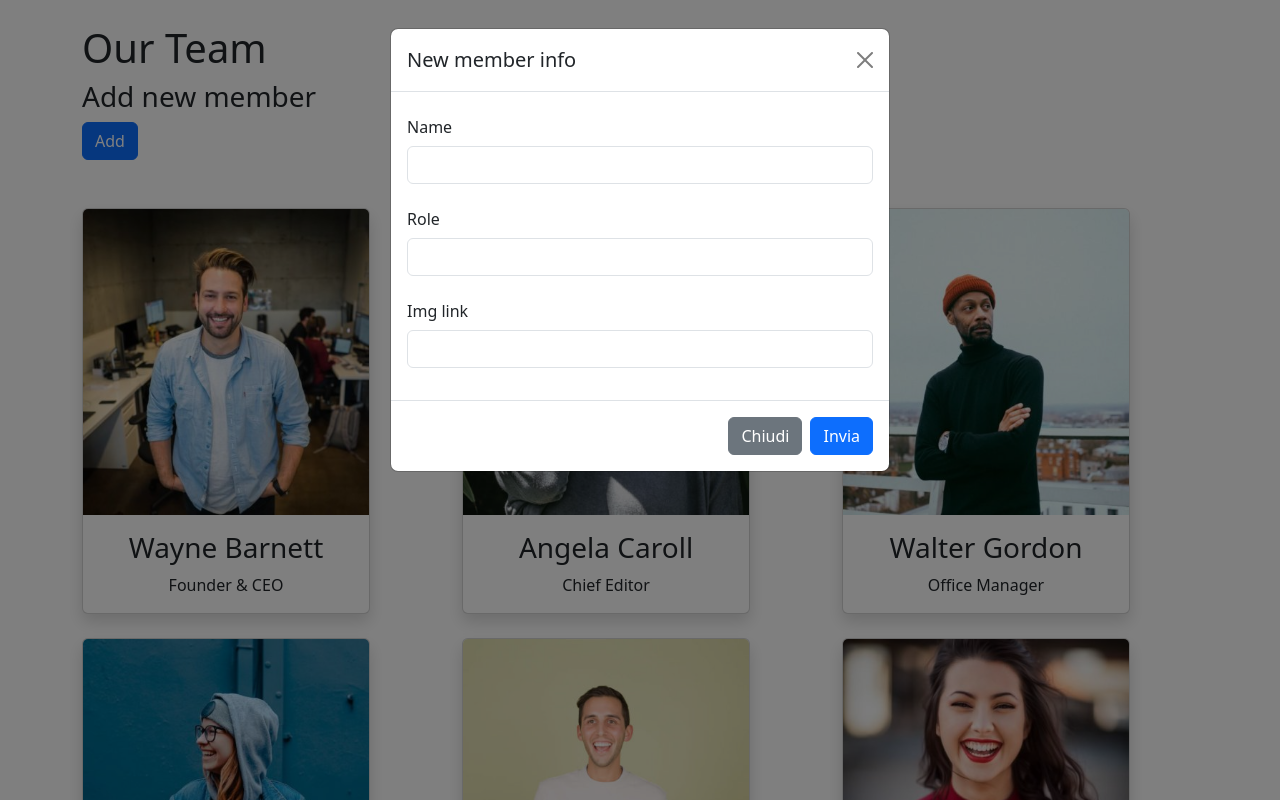
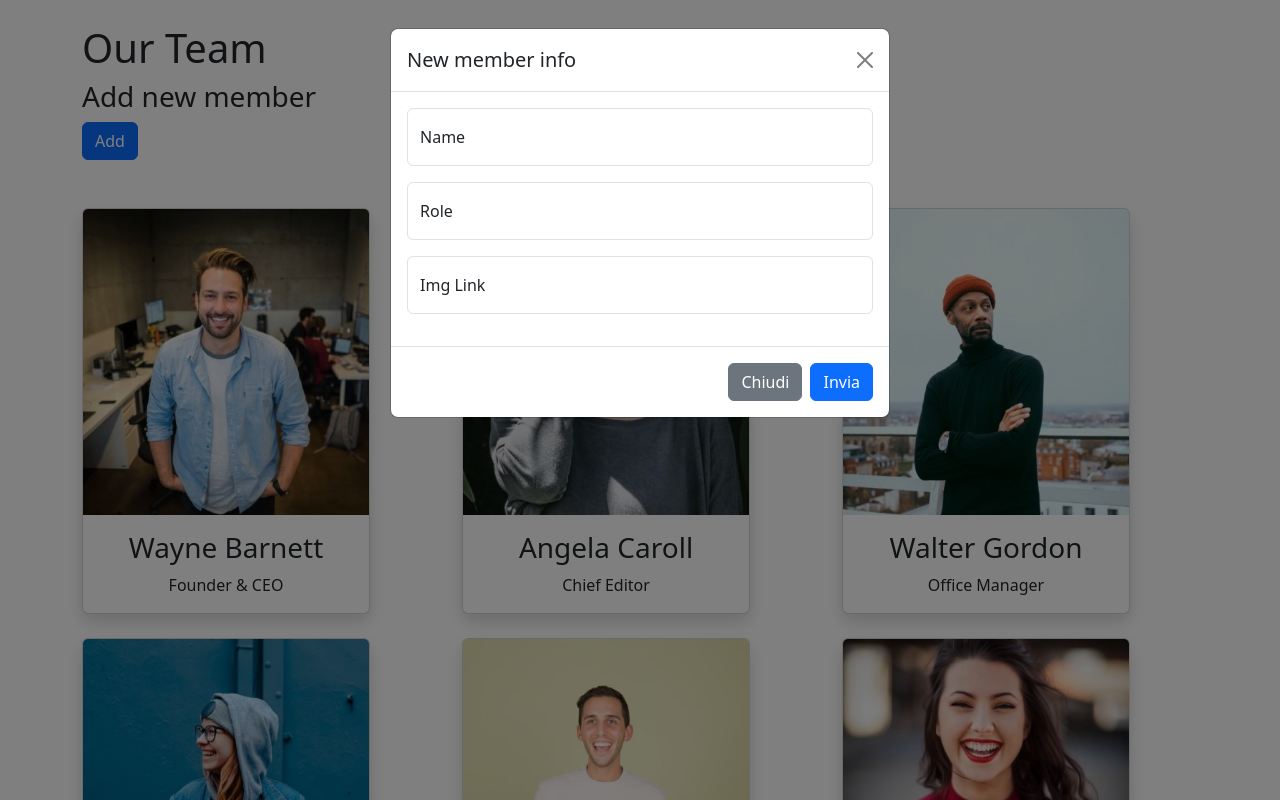
Before and after one commit to DaniloSalerno/js-our-team, a plain HTML site: page assets/bonus/index.html in a window 1280 px wide. Both pictures are taken after a click on the button "Add". Shown: the top 800 px of the page. Drawn offline with nearby package versions, Linux system fonts and the light colour scheme.

Commit message:
new design for input

```diff
--- a/assets/bonus/index.html
+++ b/assets/bonus/index.html
@@ -4,7 +4,11 @@
         <meta charset="UTF-8">
         <meta name="viewport" content="width=device-width, initial-scale=1.0">
         <title>Our Team</title>
-    <link href="https://cdn.jsdelivr.net/npm/bootstrap@5.3.1/dist/css/bootstrap.min.css" rel="stylesheet" integrity="sha384-4bw+/aepP/YC94hEpVNVgiZdgIC5+VKNBQNGCHeKRQN+PtmoHDEXuppvnDJzQIu9" crossorigin="anonymous">
+        <link
+            href="https://cdn.jsdelivr.net/npm/bootstrap@5.3.1/dist/css/bootstrap.min.css"
+            rel="stylesheet"
+            integrity="sha384-4bw+/aepP/YC94hEpVNVgiZdgIC5+VKNBQNGCHeKRQN+PtmoHDEXuppvnDJzQIu9"
+            crossorigin="anonymous">
     </head>
     <body>
 
@@ -18,34 +22,38 @@
                     Add new member
                 </h3>
 
-            <button type="button" class="btn btn-primary add" data-bs-toggle="modal" data-bs-target="#exampleModal" data-bs-whatever="@mdo">Add</button>
+                <button type="button" class="btn btn-primary add"
+                    data-bs-toggle="modal" data-bs-target="#exampleModal"
+                    data-bs-whatever="@mdo">Add</button>
 
-
-            <div class="modal fade" id="exampleModal" tabindex="-1" aria-labelledby="exampleModalLabel" aria-hidden="true">
+                <div class="modal fade" id="exampleModal" tabindex="-1"
+                    aria-labelledby="exampleModalLabel" aria-hidden="true">
                     <div class="modal-dialog">
                         <div class="modal-content">
                             <div class="modal-header">
-                            <h1 class="modal-title fs-5" id="exampleModalLabel">New member info</h1>
-                            <button type="button" class="btn-close" data-bs-dismiss="modal" aria-label="Close"></button>
+                                <h1 class="modal-title fs-5"
+                                    id="exampleModalLabel">New member info</h1>
+                                <button type="button" class="btn-close"
+                                    data-bs-dismiss="modal" aria-label="Close"></button>
                             </div>
 
                             <div class="modal-body">
 
                                 <form>
 
-                            <div class="mb-3">
-                                <label for="name" class="col-form-label">Name</label>
-                                <input type="text" class="form-control" id="name">
+                                    <div class="form-floating mb-3">
+                                        <input type="text" class="form-control" id="name" placeholder="Es. Mario Rossi" required>
+                                        <label for="name">Name</label>
                                     </div>
 
-                            <div class="mb-3">
-                                <label for="role" class="col-form-label">Role</label>
-                                <input type="text" class="form-control" id="role">
+                                    <div class="form-floating mb-3">
+                                        <input type="text" class="form-control" id="role" placeholder="Es. Developer" required>
+                                        <label for="role">Role</label>
                                     </div>
 
-                            <div class="mb-3">
-                                <label for="img" class="col-form-label">Img link</label>
-                                <input type="text" class="form-control" id="img">
+                                    <div class="form-floating mb-3">
+                                        <input type="text" class="form-control" id="img" placeholder="Es. Mario Rossi" required>
+                                        <label for="img">Img Link</label>
                                     </div>
 
                                 </form>
@@ -53,8 +61,12 @@
                             </div>
 
                             <div class="modal-footer">
-                        <button type="button" class="btn btn-secondary close" data-bs-dismiss="modal">Chiudi</button>
-                        <button class="btn btn-primary send" data-bs-dismiss="modal">Invia</button>
+                                <button type="button"
+                                    class="btn btn-secondary close"
+                                    data-bs-dismiss="modal">Chiudi</button>
+                                <button type="submit"
+                                    class="btn btn-primary send"
+                                    data-bs-dismiss="modal">Invia</button>
                             </div>
                         </div>
                     </div>
@@ -72,7 +84,10 @@
         </div>
         <!-- /.container -->
 
-    <script src="https://cdn.jsdelivr.net/npm/bootstrap@5.3.1/dist/js/bootstrap.bundle.min.js" integrity="sha384-HwwvtgBNo3bZJJLYd8oVXjrBZt8cqVSpeBNS5n7C8IVInixGAoxmnlMuBnhbgrkm" crossorigin="anonymous"></script>
+        <script
+            src="https://cdn.jsdelivr.net/npm/bootstrap@5.3.1/dist/js/bootstrap.bundle.min.js"
+            integrity="sha384-HwwvtgBNo3bZJJLYd8oVXjrBZt8cqVSpeBNS5n7C8IVInixGAoxmnlMuBnhbgrkm"
+            crossorigin="anonymous"></script>
         <script type="text/javascript" src="./bonus.js"></script>
     </body>
 </html>
```
Lines whose indentation alone changed are shown as unchanged.
